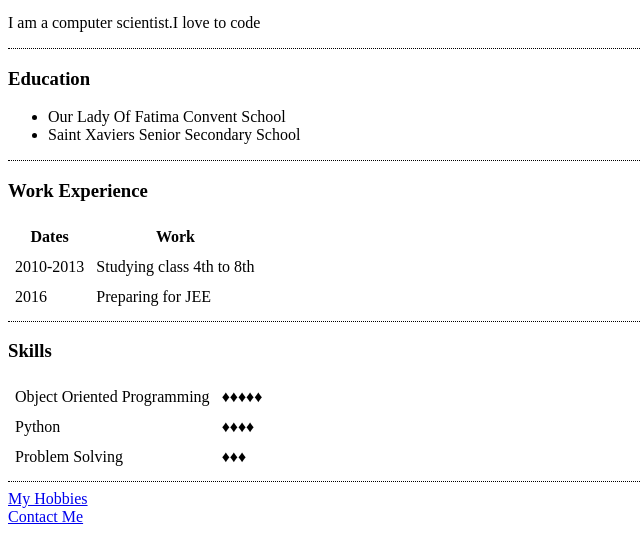
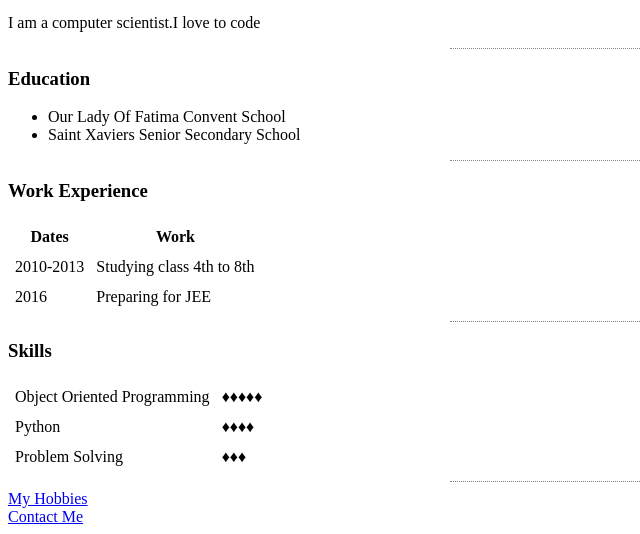
Before and after one commit to rstephen2907/cv, a plain HTML site: page index.html in a window 1280 px wide. Shown: the part 412-946 px from the top of the page, without its empty margins (0-640 px from the left). Drawn offline with Linux system fonts and the light colour scheme.

Commit message:
Update index.html

```diff
--- a/index.html
+++ b/index.html
@@ -6,7 +6,9 @@
     <title>Stephen's Personal Site</title>
 <style>
     hr{
+        color: grey;
         border-style: dotted none none;
+        width: 30%;
     }
 </style>
 </head>
```
